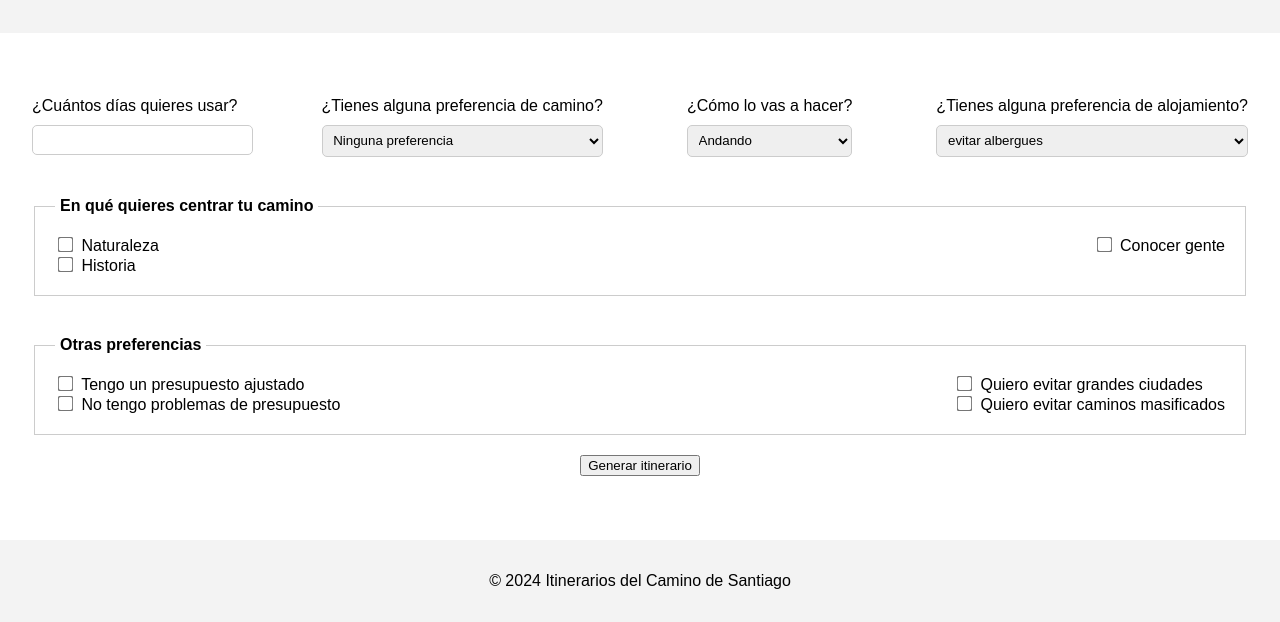
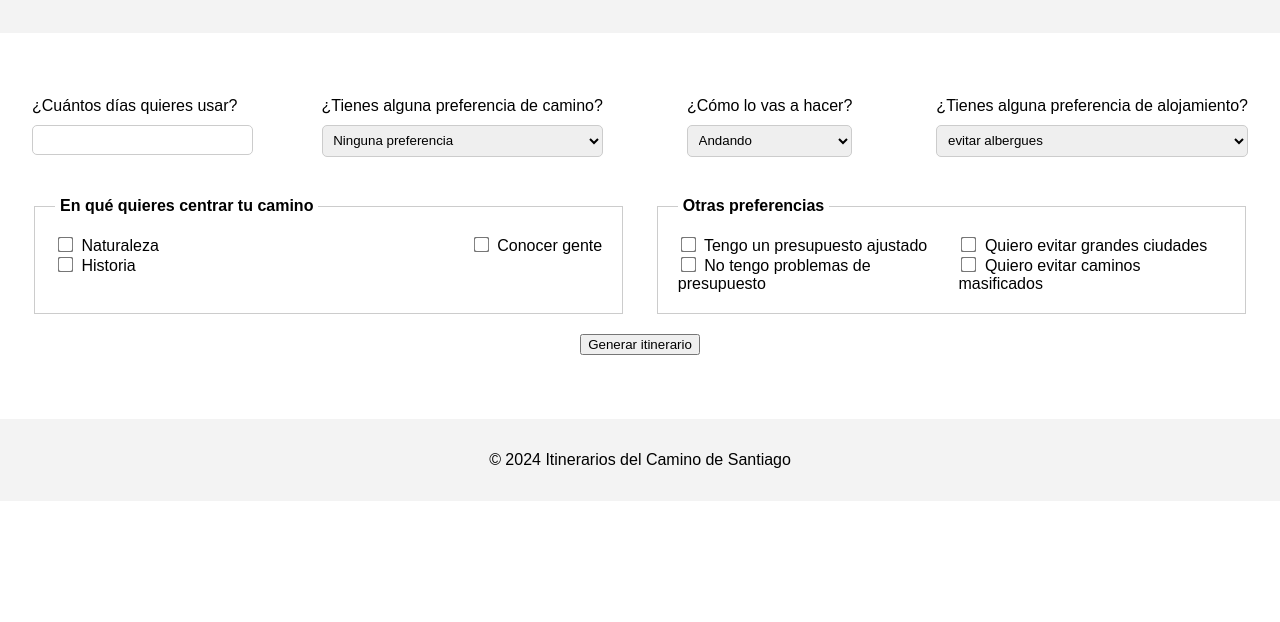
Before and after one commit to lrtudela/caminoplanner, a website: page index.html in a window 1280 px wide. Shown: the part 301-923 px from the top of the page. After the commit the page ends 802 px from the top, so only its background shows below. Drawn offline with Linux system fonts and the light colour scheme.

Commit message:
Update style.css

```diff
--- a/style.css
+++ b/style.css
@@ -106,7 +106,7 @@ input[type="checkbox"] {
     padding-top: 20px; /* Añade espacio en la parte superior para bajar el botón */
 }
 .checkboxes-fieldset {
-        width: 100%; /* Los fieldset ocupan todo el ancho en pantallas pequeñas */
+        width: 45%; /* Los fieldset ocupan todo el ancho en pantallas pequeñas */
 }
 @media (max-width: 768px) {
     .checkboxes-container {
```
